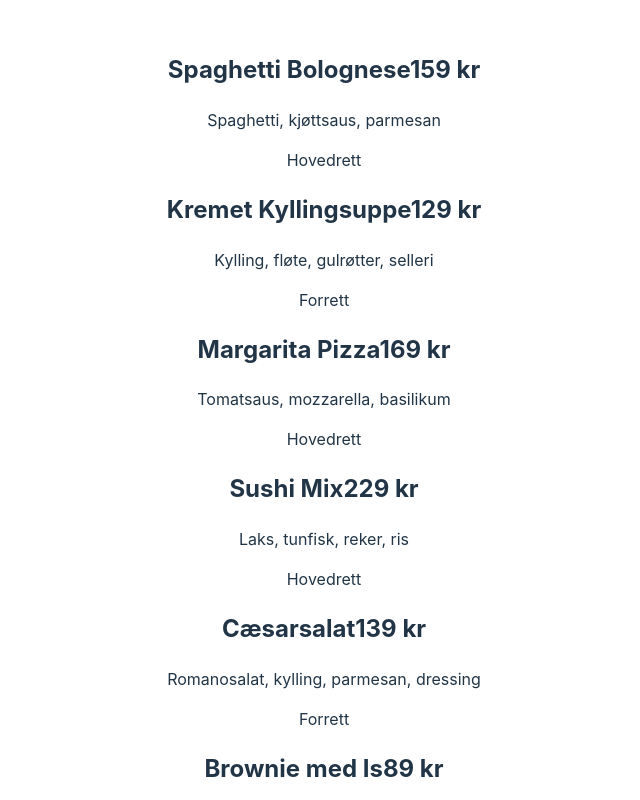
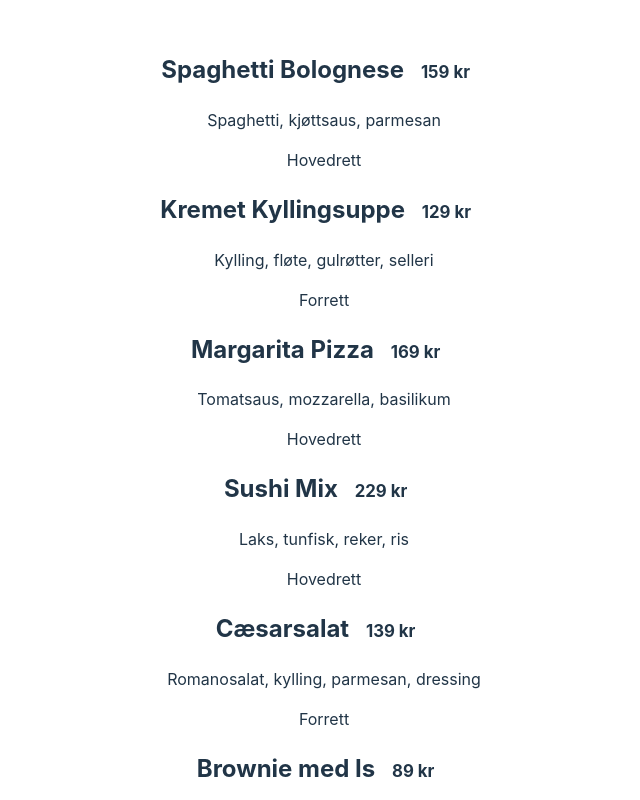
Before and after one commit to ATlexEide/restaurantmeny, a React (Vite) app: page / in a window 1280 px wide. Shown: the top 800 px of the page, without its empty margins (336-976 px from the left). Built offline with nearby package versions, Linux system fonts and the light colour scheme.

Commit message:
Add styling

```diff
--- a/src/styles/Dish.css
+++ b/src/styles/Dish.css
@@ -0,0 +1,4 @@
+h2 span {
+  font-size: 70%;
+  padding: 0 1em;
+}
```
